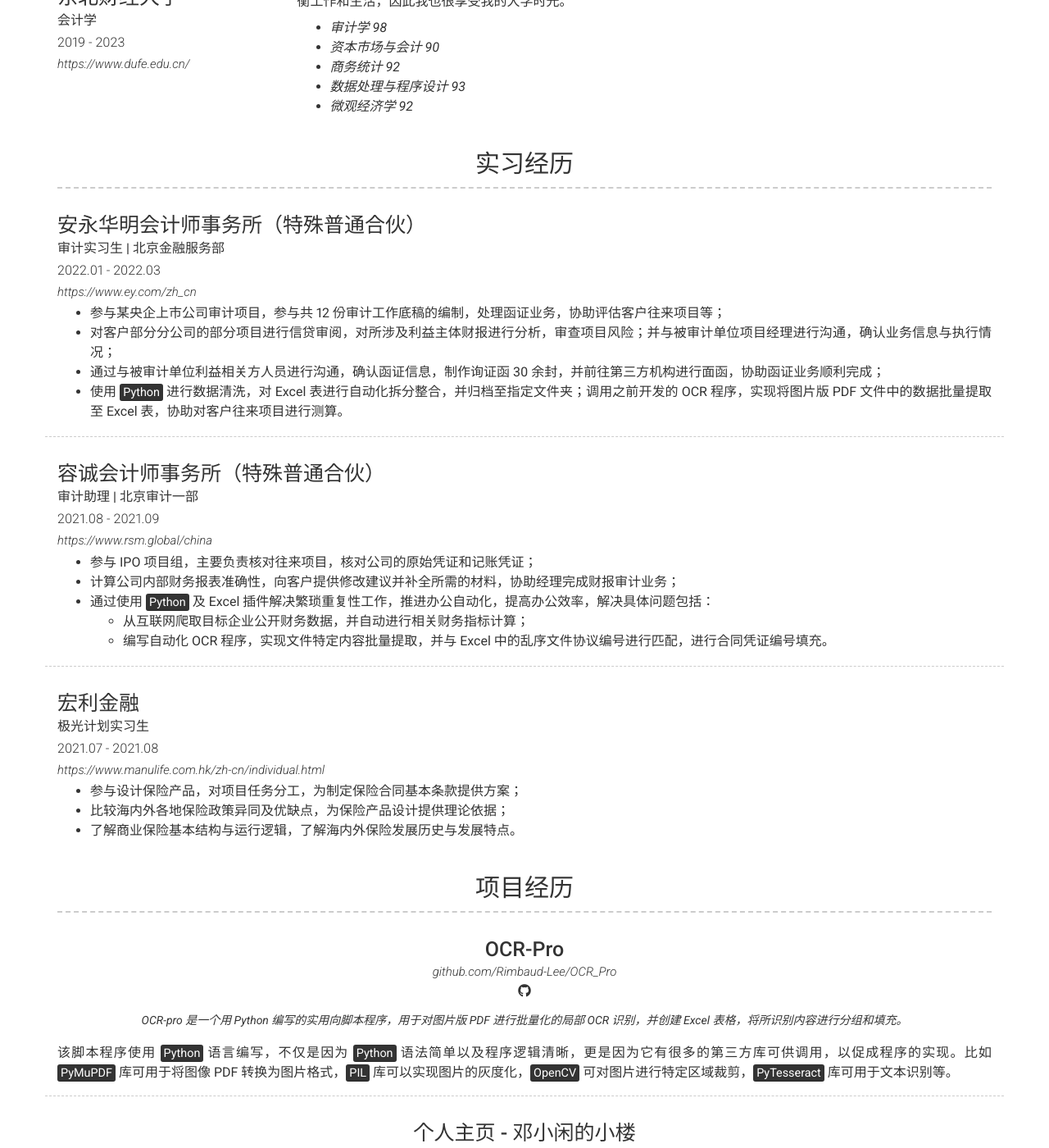
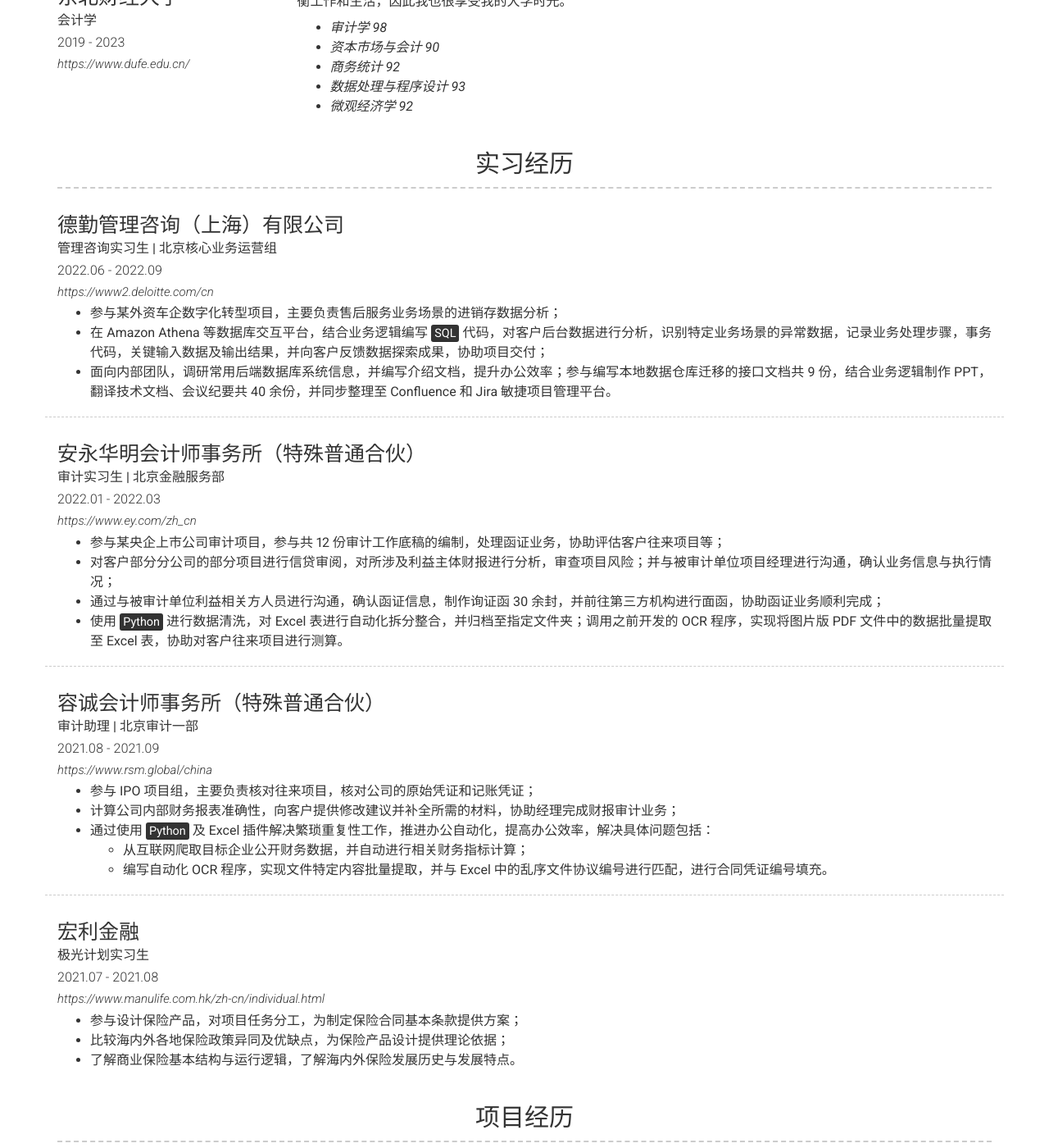
Before and after one commit to Rimbaud-Lee/resume_zh, a Jekyll site: the page built from index.md, in a window 1280 px wide and 1400 px high, scrolled down 784 px. Shown: the whole window at 82% size. Built offline with Jekyll 4.4.1, drawn with Linux system fonts in a browser that asks for light colours; nearby versions of some CDN libraries; some of the changed text lies outside the part shown.

Commit message:
_config.yml

```diff
--- a/_config.yml
+++ b/_config.yml
@@ -91,6 +91,19 @@ content:
     content:
       - layout: top # left
         border: weak
+        title: 德勤管理咨询（上海）有限公司
+        sub_title: 管理咨询实习生 | 北京核心业务运营组
+        caption: 2022.06 - 2022.09
+        link: https://www2.deloitte.com/cn
+        # quote: >
+          # Building a better working world
+        description: | # this will include new lines to allow paragraphs
+          - 参与某外资车企数字化转型项目，主要负责售后服务业务场景的进销存数据分析；
+          - 在 Amazon Athena 等数据库交互平台，结合业务逻辑编写 <mark>SQL</mark> 代码，对客户后台数据进行分析，识别特定业务场景的异常数据，记录业务处理步骤，事务代码，关键输入数据及输出结果，并向客户反馈数据探索成果，协助项目交付；
+          - 面向内部团队，调研常用后端数据库系统信息，并编写介绍文档，提升办公效率；参与编写本地数据仓库迁移的接口文档共 9 份，结合业务逻辑制作 PPT，翻译技术文档、会议纪要共 40 余份，并同步整理至 Confluence 和 Jira 敏捷项目管理平台。
+
+      - layout: top # left
+        border: weak
         title: 安永华明会计师事务所（特殊普通合伙）
         sub_title: 审计实习生 | 北京金融服务部
         caption: 2022.01 - 2022.03
@@ -134,6 +147,25 @@ content:
   - title: 项目经历 # Title for the section
     layout: list # Type of content section (list/text)
     content:
+      - layout: top-middle
+        border: weak  # Value of `weak` will display a weak border below this item. # Any
+                      # other value (or no value) means no border will be displayed
+        title: 基于神经关系推理（NRI）模型的股票关系学习与价格预测
+        # link:
+        # link_text: Link Text
+        # additional_links:
+        #   - title: Rimbaud-Lee/
+        #     icon: fab fa-github
+        #     url: github.com/Rimbaud-Lee/
+          # - title:  Github page for project (eg. sproogen/modern-resume-theme)
+          #   icon: fab fa-github
+          #   url: Link to project (eg. sproogen.github.io/modern-resume-theme)(optional)
+        quote: >
+          通过图神经网络模型实现股价预测
+        description: | # this will include new lines to allow paragraphs
+          - 以基于 <mark>VAE</mark> 结构的 <mark>NRI</mark> 模型作为基础模型，将公开股票数据中各股票的相互关系进行图表示，捕获动态关系；
+          - 结合 <mark>AD-GCL</mark> 模型，在神经网络中添加扰动结构，以防止模型过拟合，提升图神经网络泛化性能。
+
       - layout: top-middle
         border: weak  # Value of `weak` will display a weak border below this item. # Any
                       # other value (or no value) means no border will be displayed
```
